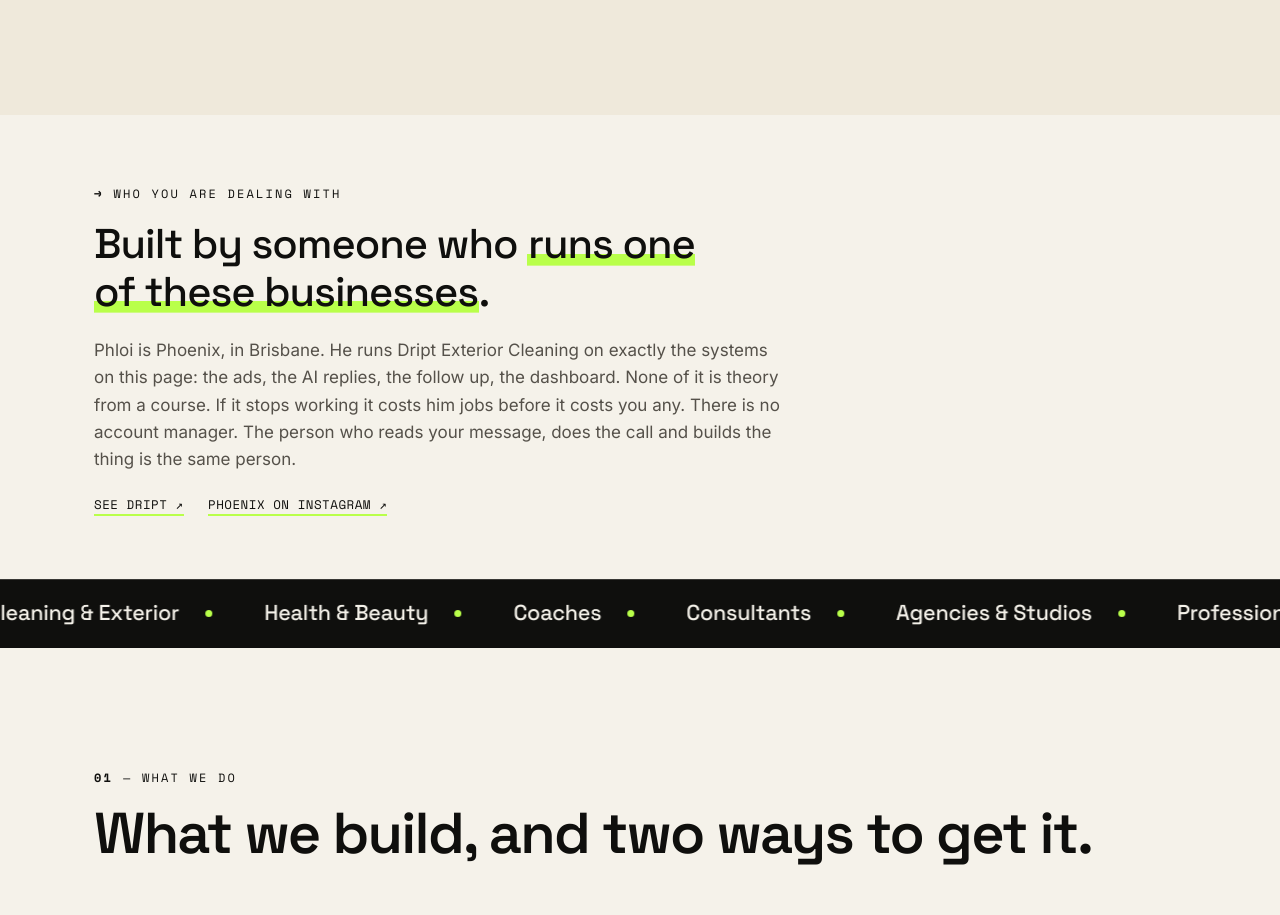
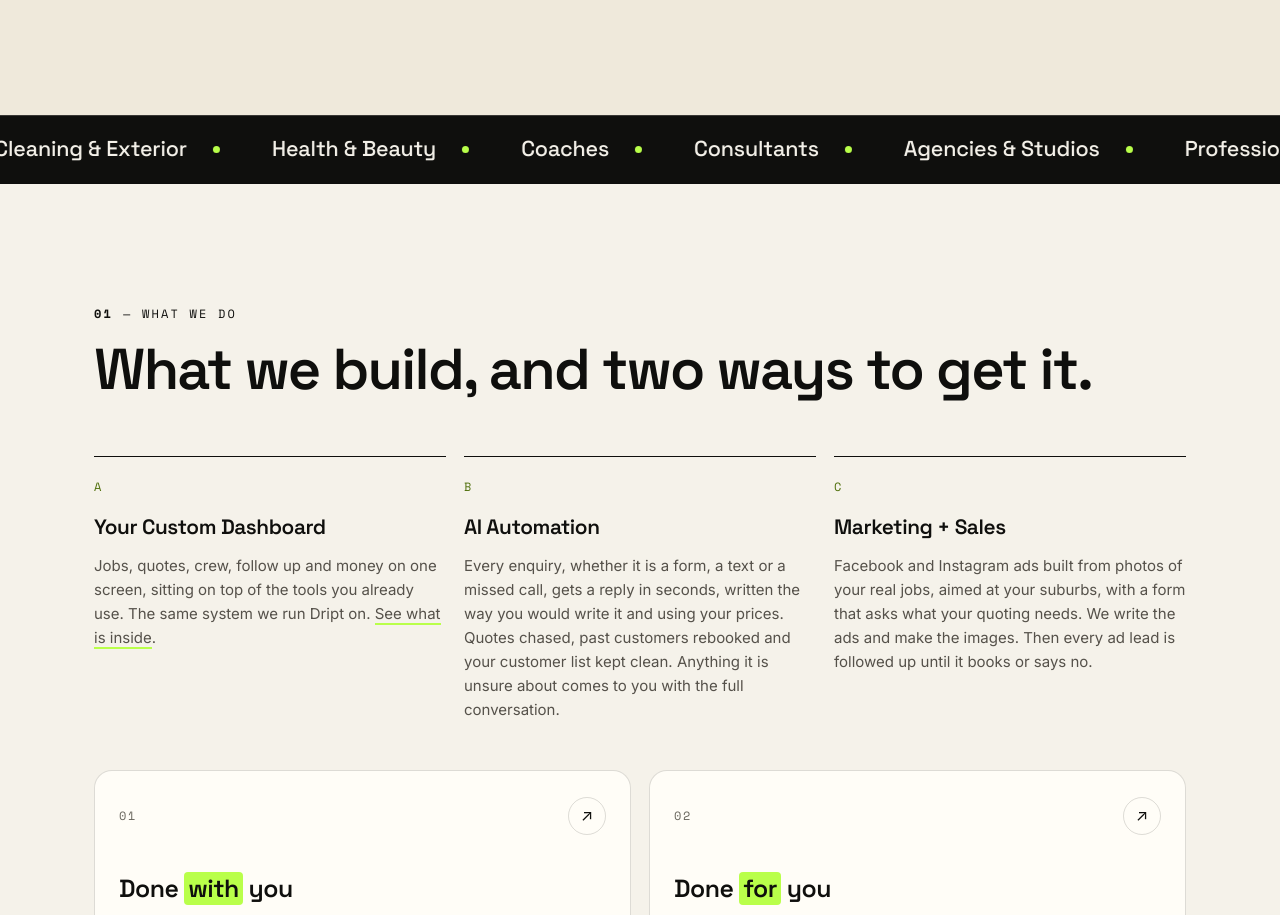
Before and after one commit to driptexteriorcleaningteam1/phloi-website, a plain HTML site: page index.html in a window 1280 px wide. Shown: the part 823-1738 px from the top of the page. Drawn offline with nearby package versions, Linux system fonts and the light colour scheme.

Commit message:
Remove Who you are dealing with section from homepage
Co-Authored-By: Claude Opus 5 (1M context) <noreply@anthropic.com>

```diff
--- a/index.html
+++ b/index.html
@@ -534,16 +534,6 @@
     </div>
   </section>
 
-  <!-- WHO -->
-  <section class="band" id="who" style="padding-top:clamp(36px,5vw,64px);padding-bottom:clamp(36px,5vw,64px)">
-    <div class="wrap">
-      <span class="eyebrow eyebrow--num reveal"><b>→</b> Who you are dealing with</span>
-      <p class="approach-statement reveal" style="margin-top:14px;max-width:24ch">Built by someone who <span class="under">runs one of these businesses</span>.</p>
-      <p class="reveal" style="max-width:64ch;color:var(--ink-2);margin:22px 0 0">Phloi is Phoenix, in Brisbane. He runs Dript Exterior Cleaning on exactly the systems on this page: the ads, the AI replies, the follow up, the dashboard. None of it is theory from a course. If it stops working it costs him jobs before it costs you any. There is no account manager. The person who reads your message, does the call and builds the thing is the same person.</p>
-      <p class="reveal" style="margin:22px 0 0;font-family:var(--font-mono);font-size:12.5px;letter-spacing:.04em;text-transform:uppercase"><a href="https://driptexteriorcleaning.com.au" target="_blank" rel="noopener" style="border-bottom:2px solid var(--accent)">See Dript ↗</a>&nbsp;&nbsp;&nbsp;<a href="https://www.instagram.com/phoenixx_builds/" target="_blank" rel="noopener" style="border-bottom:2px solid var(--accent)">Phoenix on Instagram ↗</a></p>
-    </div>
-  </section>
-
   <!-- AUDIENCE MARQUEE -->
   <div class="marquee" aria-label="Who we work with">
     <div class="marquee__track" aria-hidden="true">
```
